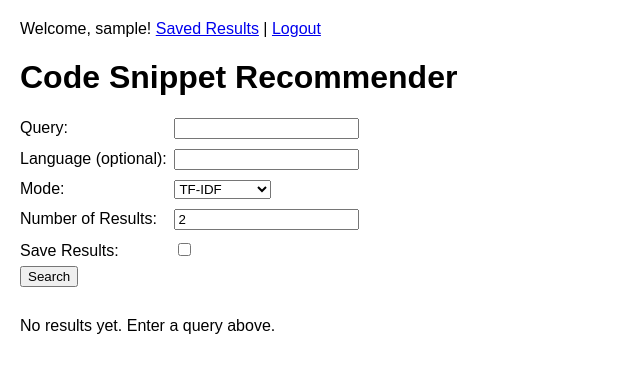
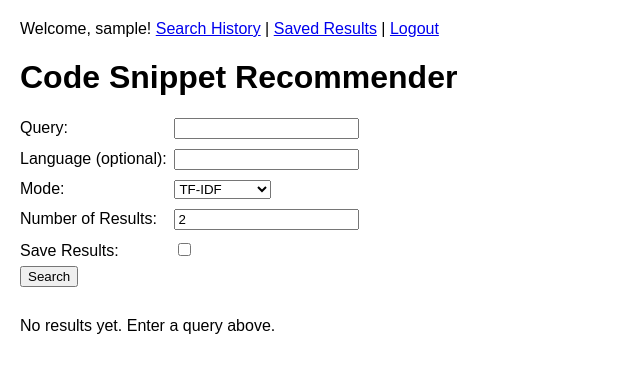
Before and after one commit to poppalewie/code-snippet-recommender, a Flask app: page / in a window 1280 px wide. Shown: the top 373 px of the page, without its empty margins (0-640 px from the left). Run offline with Flask 3, Linux system fonts and the light colour scheme; the visitor is signed in with stand-in values (Sample User, id 1).

Commit message:
Added user search history

```diff
--- a/src/app.py
+++ b/src/app.py
@@ -5,12 +5,12 @@ import json
 import os
 import uuid
 from glob import glob
+from datetime import datetime
 
 app = Flask(__name__, template_folder='/home/siwel/Documents/code-snippet-recommender/templates')
 app.secret_key = 'supersecretkey'
 recommender = CodeRecommender(snippets_file='/home/siwel/Documents/code-snippet-recommender/data/snippets.json')
 
-# Set up Flask-Login
 login_manager = LoginManager()
 login_manager.init_app(app)
 login_manager.login_view = 'login'
@@ -83,23 +83,45 @@ def index():
             if isinstance(results, dict) and 'error' in results:
                 error = results['error']
                 results = []
-            elif save_results and results:
-                # Save results to a user-specific directory
-                results_filename = f"results_{uuid.uuid4()}.json"
-                user_dir = os.path.join('/home/siwel/Documents/code-snippet-recommender', 'downloads', current_user.username)
-                results_path = os.path.join(user_dir, results_filename)
-                os.makedirs(user_dir, exist_ok=True)
-                with open(results_path, 'w') as f:
-                    json.dump([{
-                        "score": result["score"],
-                        "language": result["snippet"]["language"],
-                        "description": result["snippet"]["description"],
-                        "code": result["snippet"]["code"],
-                        "query": query,
-                        "language_filter": language,
-                        "mode": mode,
-                        "top_k": top_k
-                    } for result in results], f, indent=4)
+            else:
+                # Log the search in the user's history
+                history_dir = os.path.join('/home/siwel/Documents/code-snippet-recommender', 'history', current_user.username)
+                history_file = os.path.join(history_dir, 'history.json')
+                os.makedirs(history_dir, exist_ok=True)
+                search_entry = {
+                    'timestamp': datetime.now().strftime('%Y-%m-%d %H:%M:%S'),
+                    'query': query,
+                    'language': language,
+                    'mode': mode,
+                    'top_k': top_k,
+                    'num_results': len(results),
+                    'saved': save_results
+                }
+                history = []
+                if os.path.exists(history_file):
+                    with open(history_file, 'r') as f:
+                        history = json.load(f)
+                history.append(search_entry)
+                with open(history_file, 'w') as f:
+                    json.dump(history, f, indent=4)
+
+                # Save results if requested
+                if save_results and results:
+                    results_filename = f"results_{uuid.uuid4()}.json"
+                    user_dir = os.path.join('/home/siwel/Documents/code-snippet-recommender', 'downloads', current_user.username)
+                    results_path = os.path.join(user_dir, results_filename)
+                    os.makedirs(user_dir, exist_ok=True)
+                    with open(results_path, 'w') as f:
+                        json.dump([{
+                            "score": result["score"],
+                            "language": result["snippet"]["language"],
+                            "description": result["snippet"]["description"],
+                            "code": result["snippet"]["code"],
+                            "query": query,
+                            "language_filter": language,
+                            "mode": mode,
+                            "top_k": top_k
+                        } for result in results], f, indent=4)
 
     return render_template('index.html', results=results, error=error,
                          query=query, language=language, mode=mode, top_k=top_k or '2',
@@ -134,5 +156,15 @@ def saved_results():
 
     return render_template('saved_results.html', saved_results=saved_results)
 
+@app.route('/search_history')
+@login_required
+def search_history():
+    history_file = os.path.join('/home/siwel/Documents/code-snippet-recommender', 'history', current_user.username, 'history.json')
+    history = []
+    if os.path.exists(history_file):
+        with open(history_file, 'r') as f:
+            history = json.load(f)
+    return render_template('search_history.html', history=history)
+
 if __name__ == '__main__':
     app.run(debug=True)
--- a/templates/index.html
+++ b/templates/index.html
@@ -17,7 +17,7 @@
 <body>
     <div class="user-info">
         {% if current_user.is_authenticated %}
-            <p>Welcome, {{ current_user.username }}! <a href="{{ url_for('saved_results') }}">Saved Results</a> | <a href="{{ url_for('logout') }}">Logout</a></p>
+            <p>Welcome, {{ current_user.username }}! <a href="{{ url_for('search_history') }}">Search History</a> | <a href="{{ url_for('saved_results') }}">Saved Results</a> | <a href="{{ url_for('logout') }}">Logout</a></p>
         {% else %}
             <p><a href="{{ url_for('login') }}">Login</a></p>
         {% endif %}
--- a/templates/saved_results.html
+++ b/templates/saved_results.html
@@ -14,7 +14,7 @@
 </head>
 <body>
     <div class="user-info">
-        <p>Welcome, {{ current_user.username }}! <a href="{{ url_for('index') }}">Back to Recommender</a> | <a href="{{ url_for('logout') }}">Logout</a></p>
+        <p>Welcome, {{ current_user.username }}! <a href="{{ url_for('index') }}">Back to Recommender</a> | <a href="{{ url_for('search_history') }}">Search History</a> | <a href="{{ url_for('logout') }}">Logout</a></p>
     </div>
 
     <h1>Your Saved Results</h1>
```
Also changed, not shown: history/user1/history.json (added, +20 -0 lines), templates/search_history.html (added, +49 -0 lines).
